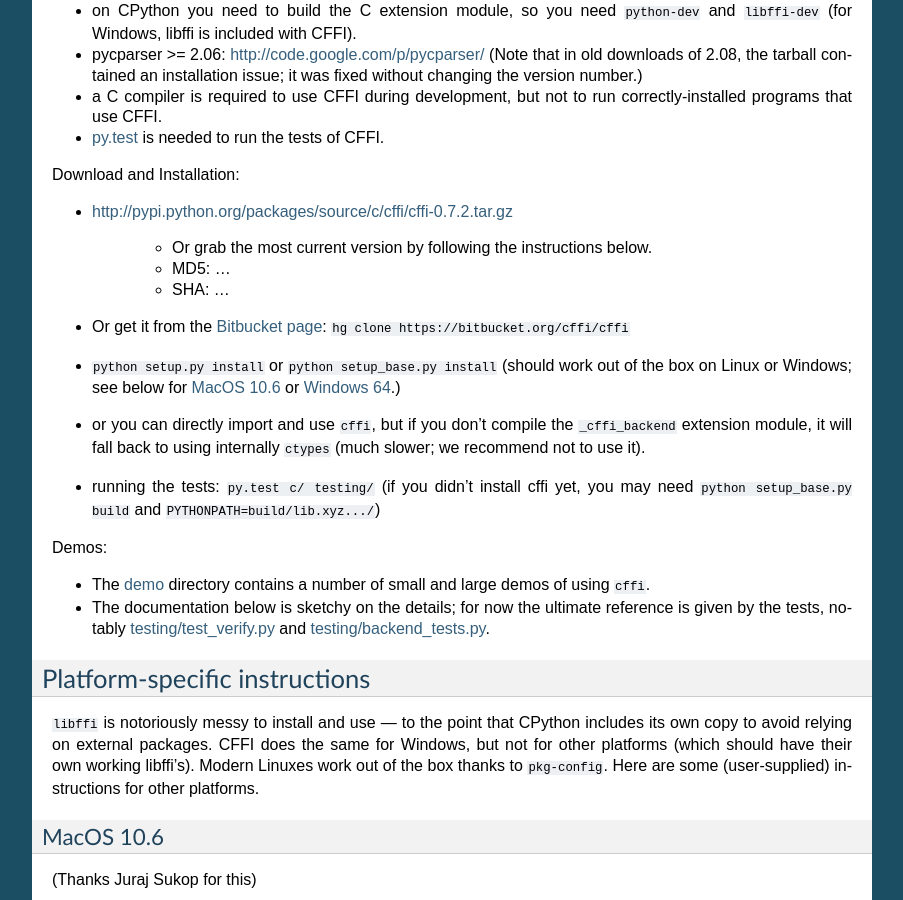
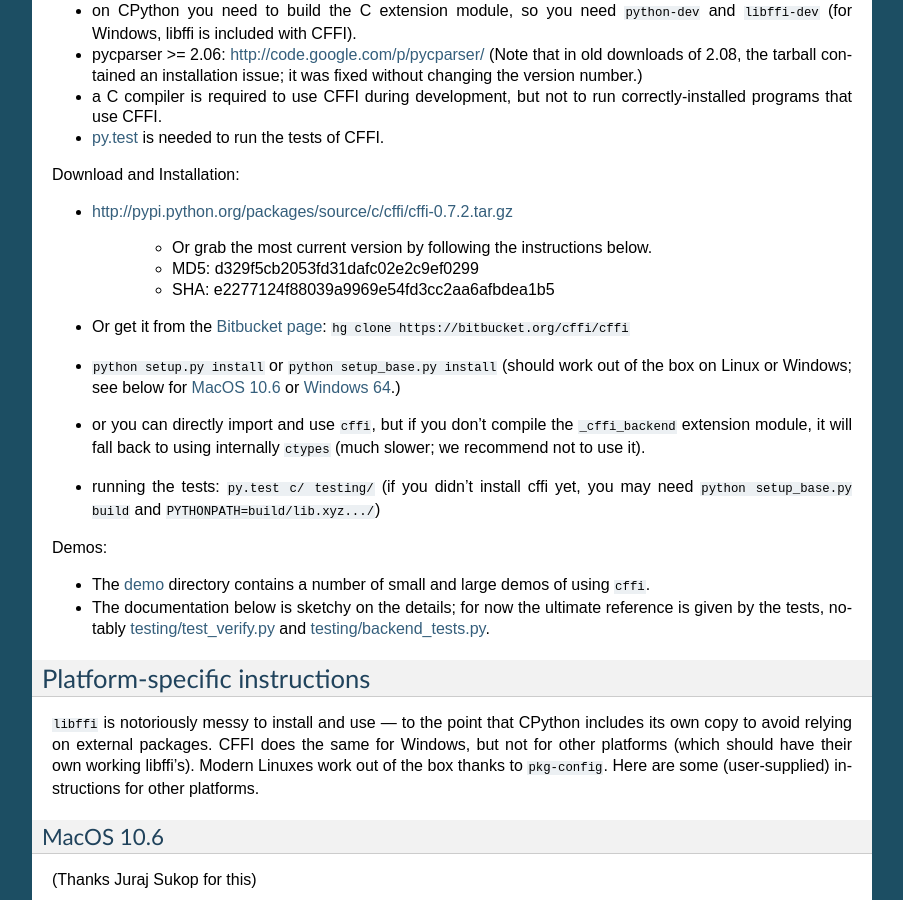
Before and after one commit to tharvik/cffi, a Sphinx documentation site: the page built from doc/source/index.rst, in a window 1280 px wide and 900 px high, scrolled down 881 px. Shown: the whole window, without its empty margins (198-1101 px from the left). Built offline with Sphinx 7.4.7, drawn with Linux system fonts in a browser that asks for light colours.

Commit message:
Update MD5/SHA1.

```diff
--- a/doc/source/index.rst
+++ b/doc/source/index.rst
@@ -94,9 +94,9 @@
 
    - Or grab the most current version by following the instructions below.
 
-   - MD5: ...
-
-   - SHA: ...
+   - MD5: d329f5cb2053fd31dafc02e2c9ef0299
+
+   - SHA: e2277124f88039a9969e54fd3cc2aa6afbdea1b5
 
 * Or get it from the `Bitbucket page`_:
   ``hg clone https://bitbucket.org/cffi/cffi``
```
